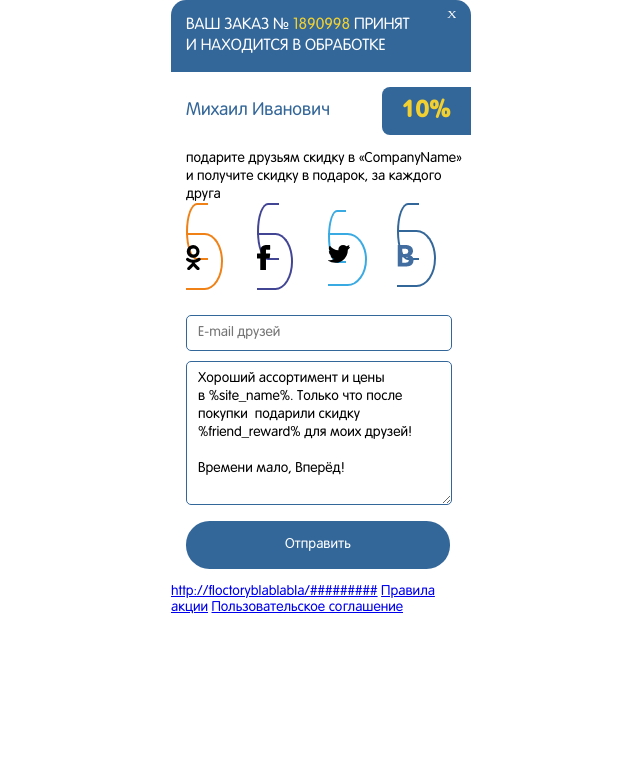
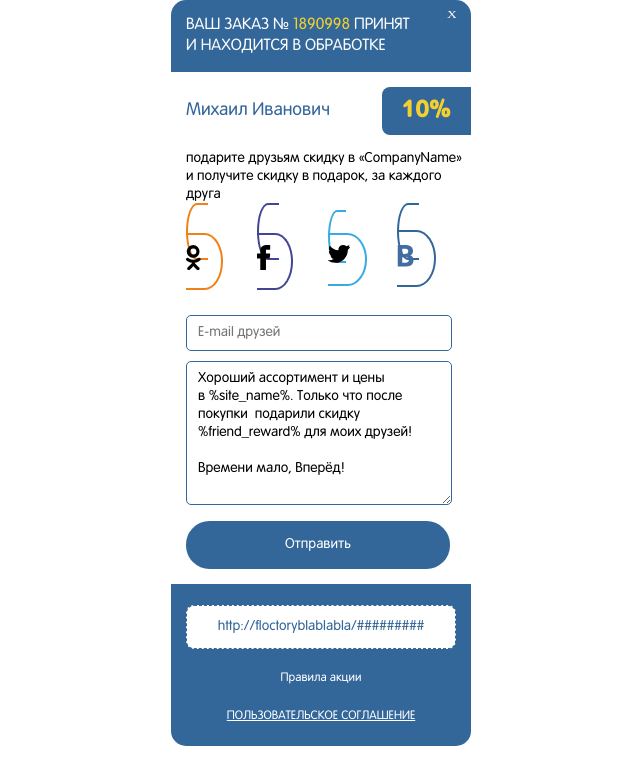
Before and after one commit to starikovsa/test-widget, a website: page source/index.html in a window 1280 px wide. Shown: the whole page, without its empty margins (319-959 px from the left). Drawn offline with nearby package versions, Linux system fonts and the light colour scheme; files that its build step writes are made by us from their sources; files whose address does not match are found by name; a web font is replaced by a local one.

Commit message:
закончил футер

```diff
--- a/source/index.html
+++ b/source/index.html
@@ -72,7 +72,7 @@
       <footer class="widget__footer">
         <a class="widget__footer-link widget__promo-link" href="#">http://floctoryblablabla/#########</a>
         <a class="widget__footer-link widget__rules-link" href="#">Правила акции</a>
-        <a class="widget__footer-link widget__rules-link" href="#">Пользовательское соглашение</a>
+        <a class="widget__footer-link widget__terms-link" href="#">Пользовательское соглашение</a>
       </footer>
     </section>
   </body>
--- /dev/null
+++ b/source/sass/blocks/widget__footer.scss
@@ -0,0 +1,38 @@
+.widget__footer {
+  display: flex;
+  flex-direction: column;
+  background-color: #336699;
+  padding: 21px 15px;
+  text-align: center;
+  border-bottom-left-radius: 15px;
+  border-bottom-right-radius: 15px;
+}
+
+.widget__footer-link {
+  text-decoration: none;
+  color: #ffffff;
+}
+
+.widget__promo-link {
+  font-size: 14px;
+  line-height: 18px;
+  color: #336699;
+  border: dashed 1px #336699;
+  border-radius: 8px;
+  background-color: #ffffff;
+  padding: 12px 15px;
+  margin-bottom: 20px;
+}
+
+.widget__rules-link {
+  font-size: 12px;
+  line-height: 18px;
+  margin-bottom: 20px;
+}
+
+.widget__terms-link {
+  font-size: 12px;
+  line-height: 18px;
+  text-transform: uppercase;
+  text-decoration: underline;
+}
--- a/source/sass/style.scss
+++ b/source/sass/style.scss
@@ -6,3 +6,4 @@
 @import "blocks/widget__header.scss";
 @import "blocks/widget__button.scss";
 @import "blocks/widget__main.scss";
+@import "blocks/widget__footer.scss"
```
